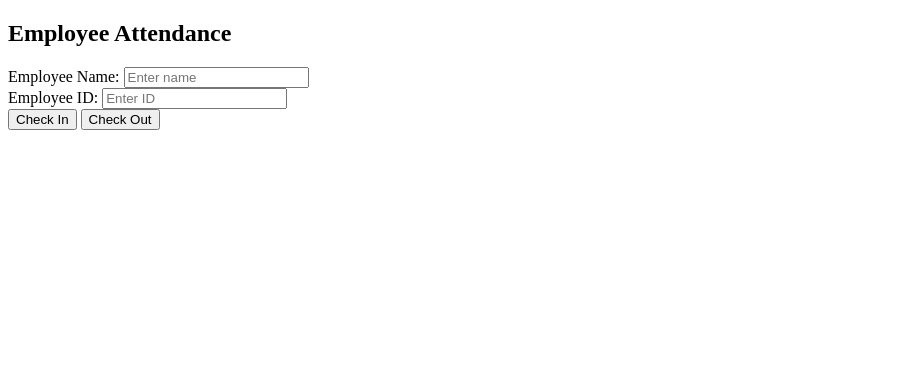
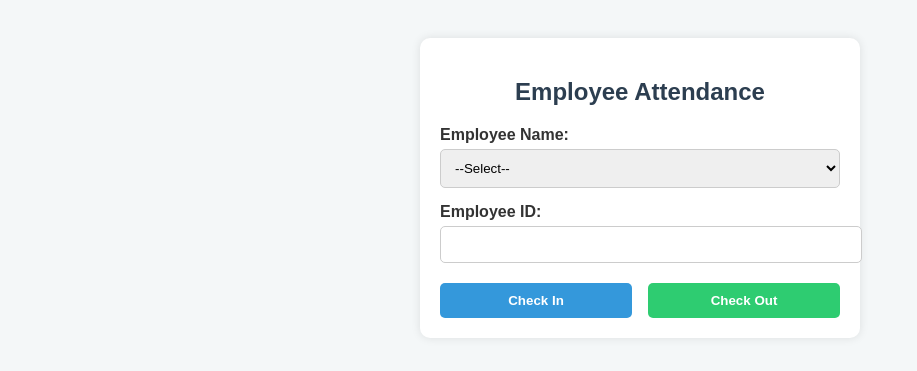
Before and after one commit to carrybeeops/Web-Attendance, a plain HTML site: page index.html in a window 1280 px wide. Shown: the whole page, without its empty margins (0-917 px from the left). Drawn offline with Linux system fonts and the light colour scheme.

Commit message:
Update index.html

```diff
--- a/index.html
+++ b/index.html
@@ -1,55 +1,138 @@
 <!DOCTYPE html>
-<html lang="en">
+<html>
 <head>
-  <meta charset="UTF-8">
-  <title>Employee Check-In</title>
-</head>
-<body>
-  <h2>Employee Attendance</h2>
+  <title>Web Attendance</title>
+  <style>
+    body {
+      font-family: Arial, sans-serif;
+      background-color: #f4f7f8;
+      padding: 30px;
+      color: #333;
+    }
+    .container {
+      max-width: 400px;
+      margin: auto;
+      background: #fff;
+      padding: 20px;
+      border-radius: 10px;
+      box-shadow: 0 0 10px rgba(0,0,0,0.1);
+    }
+    h2 {
+      text-align: center;
+      color: #2c3e50;
+    }
+    label {
+      display: block;
+      margin-top: 15px;
+      font-weight: bold;
+    }
+    select, input {
+      width: 100%;
+      padding: 10px;
+      margin-top: 5px;
+      border: 1px solid #ccc;
+      border-radius: 5px;
+    }
+    button {
+      width: 48%;
+      padding: 10px;
+      margin-top: 20px;
+      border: none;
+      border-radius: 5px;
+      background-color: #3498db;
+      color: white;
+      font-weight: bold;
+      cursor: pointer;
+    }
+    button:last-child {
+      background-color: #2ecc71;
+      float: right;
+    }
+    button:hover {
+      opacity: 0.9;
+    }
+  </style>
+  <script>
+    const employees = {
+  "Minhazur Rahman": "CL -84088",
+  "Pranab Chandra Das": "CL-84001",
+  "Mohammad Saiful Islam Saon": "CL-82026",
+  "Bipul Chandra Roy": "CL-84086",
+  "kazi shahamat hossain": "CL-84120",
+  "Syed Akif Mowla": "CL-84117",
+  "Kazi Atraful Islam Topu": "CL-84118",
+  "Md Nawaz Sharif Antor": "CL-84124",
+  "Faysal Hossain Siam": "CL-84125",
+  "Insan Khan": "CL-84170",
+  "Aiub Ahmed": "CL-84101"
+};
 
-  <label>Employee Name:</label>
-  <input type="text" id="name" placeholder="Enter name"><br>
+    function setEmployeeID() {
+      const name = document.getElementById("name").value;
+      document.getElementById("emp_id").value = employees[name] || "";
+    }
 
-  <label>Employee ID:</label>
-  <input type="text" id="id" placeholder="Enter ID"><br>
+    function getLocationAndSend(action) {
+      if (navigator.geolocation) {
+        navigator.geolocation.getCurrentPosition(function (position) {
+          const location = `${position.coords.latitude}, ${position.coords.longitude}`;
+          sendData(action, location);
+        }, function () {
+          alert("Location permission denied.");
+        });
+      } else {
+        alert("Geolocation not supported.");
+      }
+    }
 
-  <button onclick="submitAttendance('Check In')">Check In</button>
-  <button onclick="submitAttendance('Check Out')">Check Out</button>
-
-  <p id="response"></p>
-
-  <script>
-    function submitAttendance(action) {
+    function sendData(action, location) {
       const name = document.getElementById("name").value;
-      const id = document.getElementById("id").value;
+      const id = document.getElementById("emp_id").value;
 
       if (!name || !id) {
-        alert("Please fill in both fields.");
+        alert("Please select employee.");
         return;
       }
 
-      navigator.geolocation.getCurrentPosition(function(position) {
-        const location = `${position.coords.latitude},${position.coords.longitude}`;
-
-        fetch("https://script.google.com/macros/s/AKfycbzCQy68HApjZq5P7foc80gsZjn_VrZnN5H9tfPA7pi0w1c8xSxQD8V8Tx5Klq742_4G/exec", {
-          method: "POST",
-          mode: "no-cors",
-          headers: {
-            "Content-Type": "application/json"
-          },
-          body: JSON.stringify({
-            name: name,
-            id: id,
-            action: action,
-            location: location
-          })
-        });
-
-        document.getElementById("response").innerText = `${action} request sent!`;
-      }, function(error) {
-        alert("Location error: " + error.message);
-      });
+      fetch("https://script.google.com/macros/s/AKfycbwlF-jh6mJBGcY4Z8cDSbeqIingmTeWtF1amIpiRSc-9UvVCDPNmm5tSRCelZrIlGup/exec", {
+        method: "POST",
+        body: JSON.stringify({ name, id, action, location }),
+        headers: {
+          "Content-Type": "application/json",
+        },
+      })
+      .then(response => response.text())
+      .then(data => alert(data))
+      .catch(error => alert("Error: " + error));
     }
   </script>
+</head>
+<body>
+  <div class="container">
+    <h2>Employee Attendance</h2>
+    <label for="name">Employee Name:</label>
+    <select id="name" onchange="setEmployeeID()">
+      <option value="">--Select--</option>
+    <option>Minhazur Rahman</option>
+    <option>Pranab Chandra Das</option>
+    <option>Mohammad Saiful Islam Saon</option>
+    <option>Bipul Chandra Roy</option>
+    <option>kazi shahamat hossain</option>
+    <option>Syed Akif Mowla</option>
+    <option>Kazi Atraful Islam Topu</option>
+    <option>Md Nawaz Sharif Antor</option>
+    <option>Faysal Hossain Siam</option>
+    <option>Insan Khan</option>
+    <option>Aiub Ahmed</option>
+    </select>
+
+    <label for="emp_id">Employee ID:</label>
+    <input type="text" id="emp_id" readonly>
+
+    <div style="display: flex; justify-content: space-between;">
+      <button onclick="getLocationAndSend('Check In')">Check In</button>
+      <button onclick="getLocationAndSend('Check Out')">Check Out</button>
+    </div>
+  </div>
 </body>
 </html>
```
